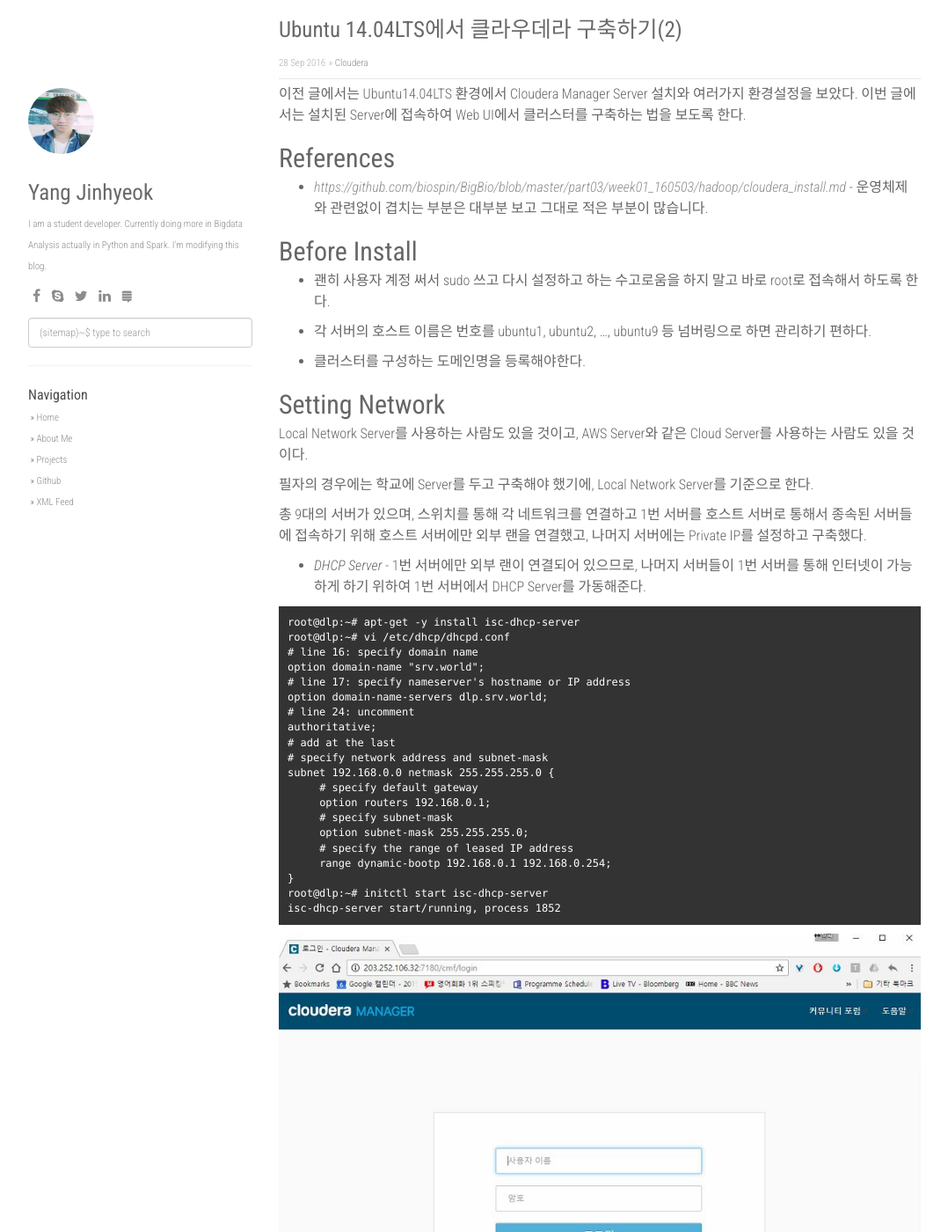
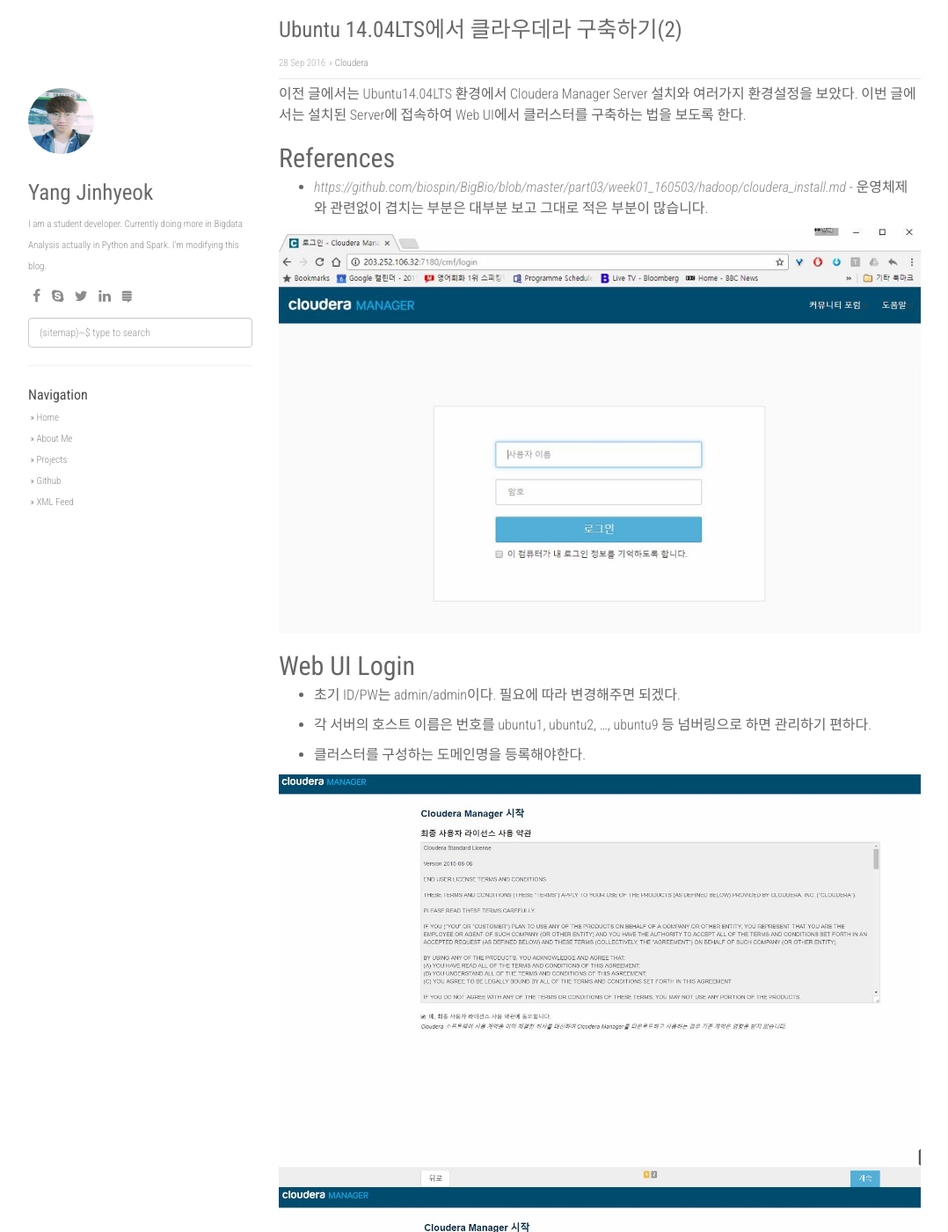
Before and after one commit to Yangyangii/Yangyangii.github.io, a Jekyll site: the page built from _posts/2016-09-28-cloudera-manager-webinstall.markdown, in a window 1280 px wide and 1400 px high. Shown: the whole window at 88% size, without its empty margins (53-1131 px from the left). Built offline with Jekyll 4.4.1, drawn with Linux system fonts in a browser that asks for light colours; nearby versions of some CDN libraries; comment, search, counter and statistics services are not loaded.

Commit message:
add cloudera post2

````diff
--- a/_posts/2016-09-28-cloudera-manager-webinstall.markdown
+++ b/_posts/2016-09-28-cloudera-manager-webinstall.markdown
@@ -10,50 +10,22 @@
 ## References
 +   <em>[https://github.com/biospin/BigBio/blob/master/part03/week01_160503/hadoop/cloudera_install.md](https://github.com/biospin/BigBio/blob/master/part03/week01_160503/hadoop/cloudera_install.md)</em> - 운영체제와 관련없이 겹치는 부분은 대부분 보고 그대로 적은 부분이 많습니다.
 
-## Before Install
-+   괜히 사용자 계정 써서 sudo 쓰고 다시 설정하고 하는 수고로움을 하지 말고 바로 root로 접속해서 하도록 한다.
+
+![Screenshot WebLogin](https://raw.githubusercontent.com/yangyangii/yangyangii.github.io/master/static/img/_posts/WebUI-Login.JPG  "Screenshot WebLogin")
+
+## Web UI Login
++   초기 ID/PW는 admin/admin이다. 필요에 따라 변경해주면 되겠다.
 
 +   각 서버의 호스트 이름은 번호를 ubuntu1, ubuntu2, ..., ubuntu9 등 넘버링으로 하면 관리하기 편하다.
 
 +   클러스터를 구성하는 도메인명을 등록해야한다.
 
 
-## Setting Network
-Local Network Server를 사용하는 사람도 있을 것이고, AWS Server와 같은 Cloud Server를 사용하는 사람도 있을 것이다.
-
-필자의 경우에는 학교에 Server를 두고 구축해야 했기에, Local Network Server를 기준으로 한다.
-
-총 9대의 서버가 있으며, 스위치를 통해 각 네트워크를 연결하고 1번 서버를 호스트 서버로 통해서 종속된 서버들에 접속하기 위해 호스트 서버에만 외부 랜을 연결했고, 나머지 서버에는 Private IP를 설정하고 구축했다.
-
-
-+   <em>DHCP Server</em> - 1번 서버에만 외부 랜이 연결되어 있으므로, 나머지 서버들이 1번 서버를 통해 인터넷이 가능하게 하기 위하여 1번 서버에서 DHCP Server를 가동해준다.
-
-```
-root@dlp:~# apt-get -y install isc-dhcp-server
-root@dlp:~# vi /etc/dhcp/dhcpd.conf
-# line 16: specify domain name
-option domain-name "srv.world";
-# line 17: specify nameserver's hostname or IP address
-option domain-name-servers dlp.srv.world;
-# line 24: uncomment
-authoritative;
-# add at the last
-# specify network address and subnet-mask
-subnet 192.168.0.0 netmask 255.255.255.0 {
-     # specify default gateway
-     option routers 192.168.0.1;
-     # specify subnet-mask
-     option subnet-mask 255.255.255.0;
-     # specify the range of leased IP address
-     range dynamic-bootp 192.168.0.1 192.168.0.254;
-}
-root@dlp:~# initctl start isc-dhcp-server
-isc-dhcp-server start/running, process 1852
-```
-
-
-![Screenshot WebLogin](https://raw.githubusercontent.com/yangyangii/yangyangii.github.io/master/static/img/_posts/WebUI-Login.JPG  "Screenshot WebLogin")
-
+![Screenshot WebLogin](https://raw.githubusercontent.com/yangyangii/yangyangii.github.io/master/static/img/_posts/web1.JPG  "Screenshot WebLogin")
+![Screenshot WebLogin](https://raw.githubusercontent.com/yangyangii/yangyangii.github.io/master/static/img/_posts/web2.JPG  "Screenshot WebLogin")
+![Screenshot WebLogin](https://raw.githubusercontent.com/yangyangii/yangyangii.github.io/master/static/img/_posts/web3.JPG  "Screenshot WebLogin")
+![Screenshot WebLogin](https://raw.githubusercontent.com/yangyangii/yangyangii.github.io/master/static/img/_posts/web4.JPG  "Screenshot WebLogin")
+![Screenshot WebLogin](https://raw.githubusercontent.com/yangyangii/yangyangii.github.io/master/static/img/_posts/web5.JPG  "Screenshot WebLogin")
 
 [jekyll-gh]: https://github.com/mojombo/jekyll
 [jekyll]:    http://jekyllrb.com
````
Also changed, not shown: _posts/2016-09-27-ubuntu-cloudera-install.markdown (+6 -4 lines), static/img/_posts/ssh offend 키 문제.JPG (added), static/img/_posts/success-cloudera-manager-server.JPG (added), static/img/_posts/web1.JPG (added), static/img/_posts/web2.JPG (added), static/img/_posts/web3.JPG (added), static/img/_posts/web4.JPG (added), static/img/_posts/web5.JPG (added), static/img/_posts/정상화면.JPG (added), static/img/_posts/클러스터 설치 화면.JPG (added), static/img/_posts/클러스터 설치 화면2.JPG (added), static/img/_posts/활성화 화면.JPG (added).
